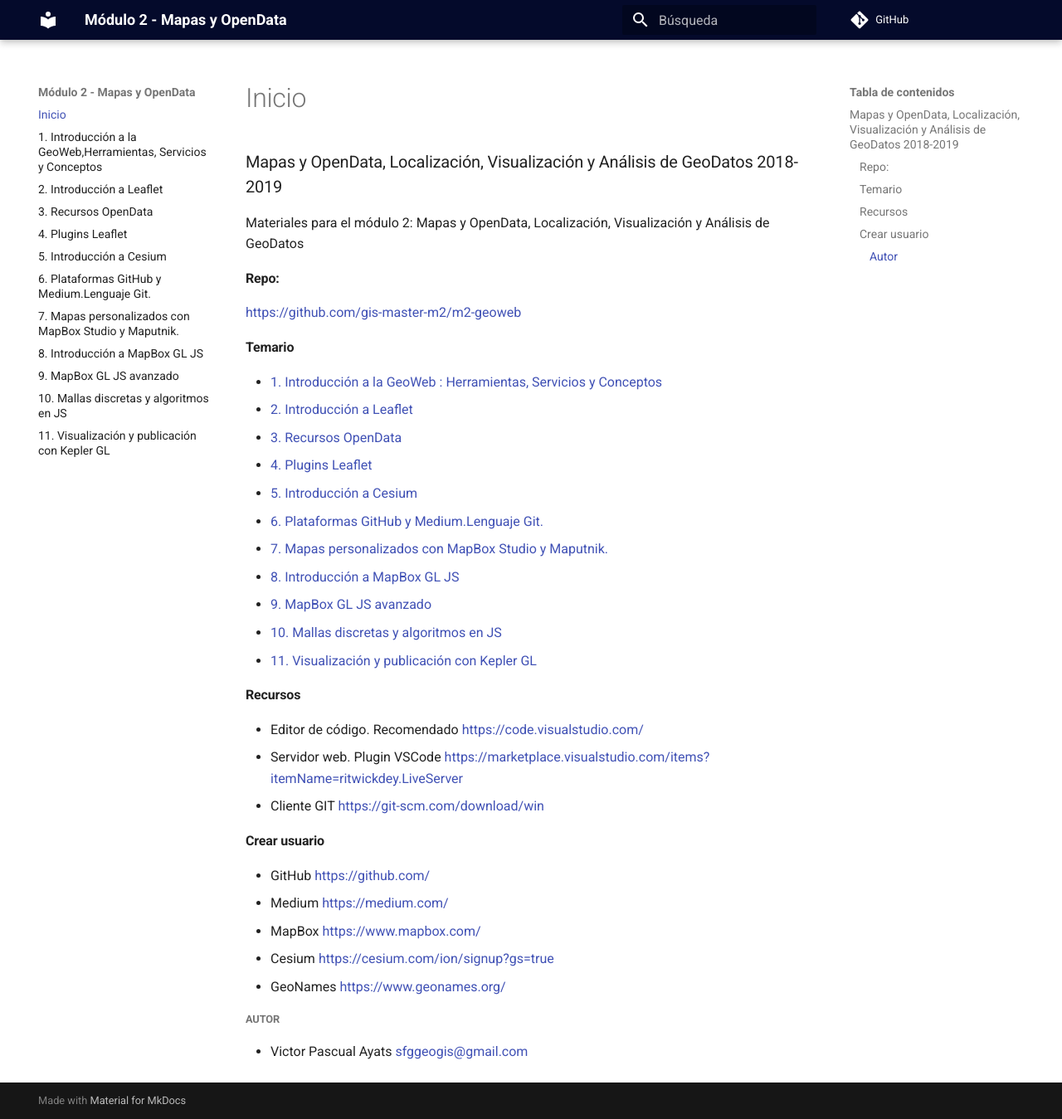
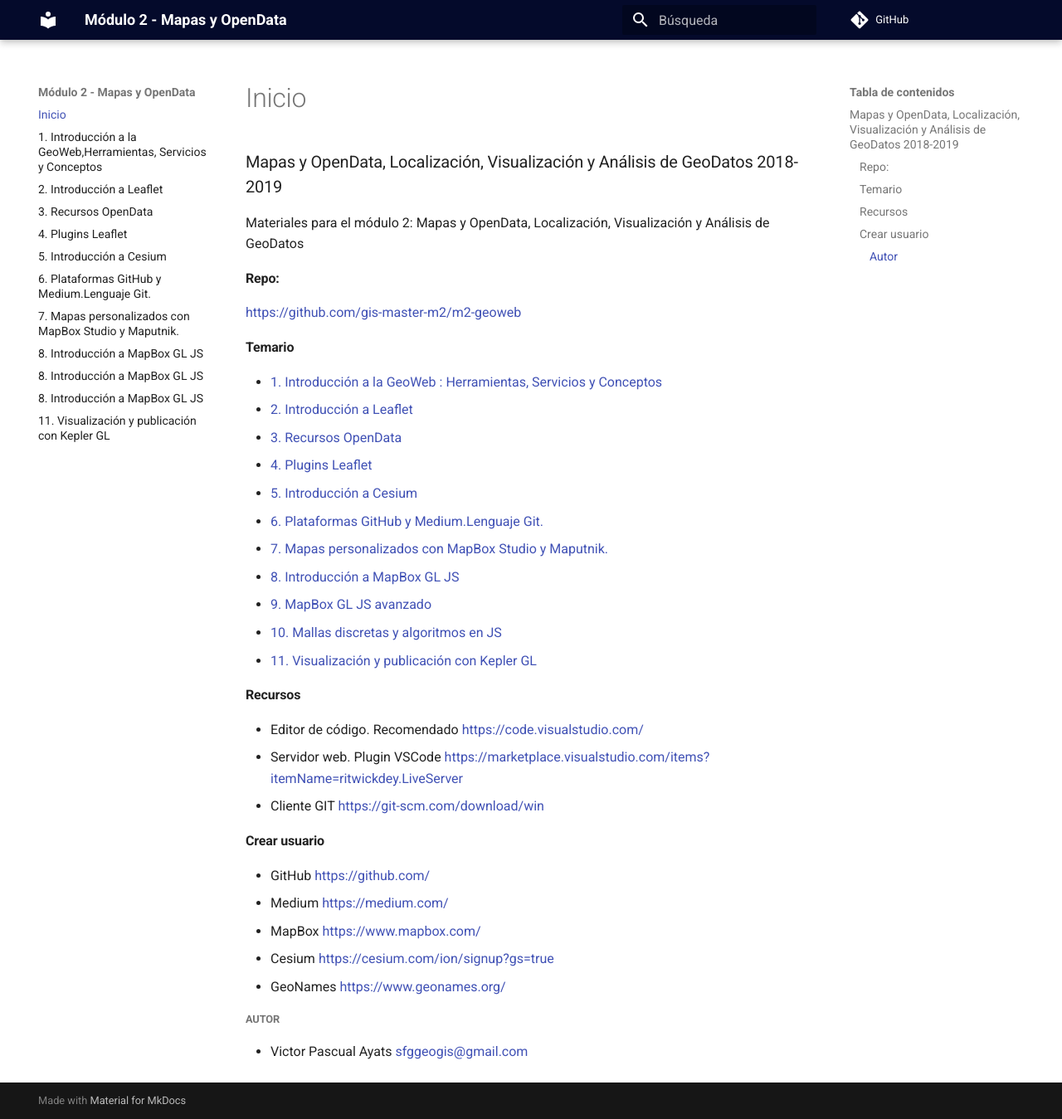
Before and after one commit to thaisfsiq/m2-geoweb, an MkDocs documentation site: the page built from docs/index.md, in a window 1280 px wide and 1349 px high. Shown: the whole window at 83% size. Built offline with MkDocs 1.6.1 and Material for MkDocs 9.7.7, drawn with Linux system fonts in a browser that asks for light colours; comment, search, counter and statistics services are not loaded; some of the changed lines change nothing that is shown.

Commit message:
add new index

```diff
--- a/docs/index.md
+++ b/docs/index.md
@@ -15,9 +15,9 @@
 * [6. Plataformas GitHub y Medium.Lenguaje Git.](6_taller_github)
 * [7. Mapas personalizados con MapBox Studio y Maputnik.](7_introduccion_a_vector_tiles)
 * [8. Introducción a MapBox GL JS](8_introduccion_a_mapbox)
-* [9. MapBox GL JS avanzado](7_introduccion_a_mapbox)
-* [10. Mallas discretas y algoritmos en JS](7_introduccion_a_mapbox)
-* [11. Visualización y publicación con Kepler GL](8_visualizacion_con_kepler_gl)
+* [9. MapBox GL JS avanzado](8_introduccion_a_mapbox)
+* [10. Mallas discretas y algoritmos en JS](8_introduccion_a_mapbox)
+* [11. Visualización y publicación con Kepler GL](11_visualizacion_con_kepler_gl)
 
 
 
--- a/mkdocs.yml
+++ b/mkdocs.yml
@@ -28,9 +28,9 @@
 - 6. Plataformas GitHub y Medium.Lenguaje Git.: 6_taller_github.md
 - 7. Mapas personalizados con MapBox Studio y Maputnik.: 7_introduccion_a_vector_tiles.md
 - 8. Introducción a MapBox GL JS: 8_introduccion_a_mapbox.md
-- 9. MapBox GL JS avanzado: 7_introduccion_a_mapbox.md
-- 10. Mallas discretas y algoritmos en JS: 7_introduccion_a_mapbox.md
-- 11. Visualización y publicación con Kepler GL: 8_visualizacion_con_kepler_gl.md
+- 9. MapBox GL JS avanzado: 8_introduccion_a_mapbox.md
+- 10. Mallas discretas y algoritmos en JS: 8_introduccion_a_mapbox.md
+- 11. Visualización y publicación con Kepler GL: 11_visualizacion_con_kepler_gl.md
 
 
 plugins:
```
